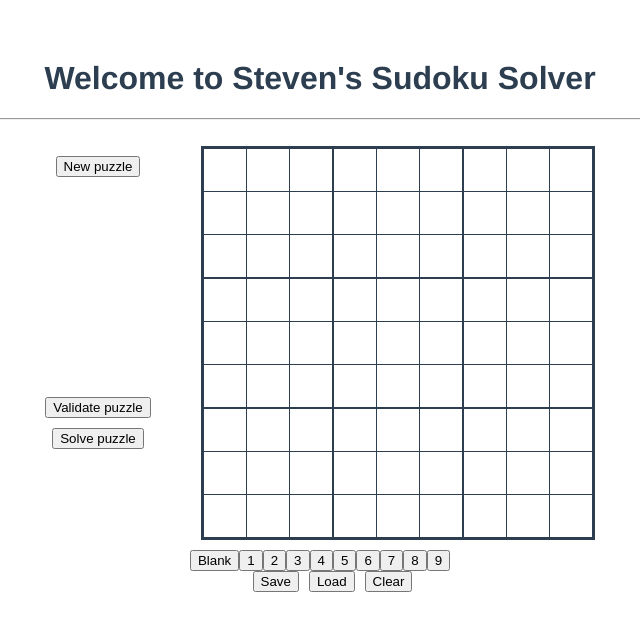
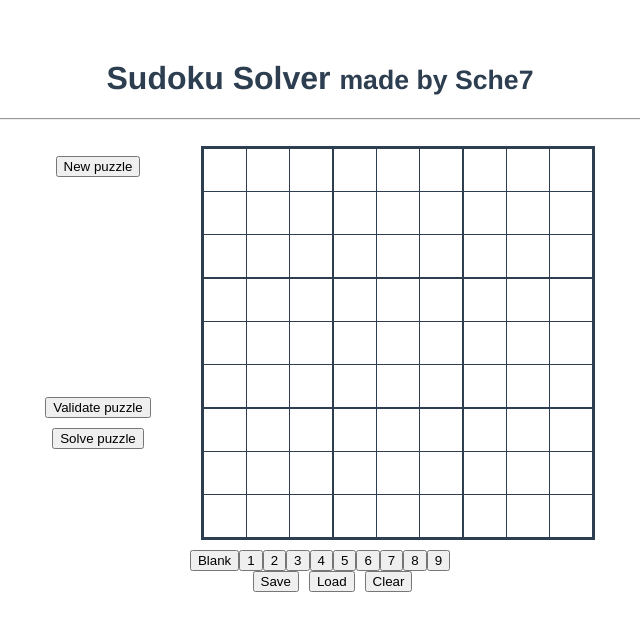
Before and after one commit to Sche7/SudokuSolver, a Vue app in the folder app/: page / in a window 1280 px wide. Shown: the top 630 px of the page, without its empty margins (320-960 px from the left). Built offline with nearby package versions, Linux system fonts and the light colour scheme.

Commit message:
update header

```diff
--- a/app/src/App.vue
+++ b/app/src/App.vue
@@ -6,7 +6,7 @@
       integrity="sha384-RxqHG2ilm4r6aFRpGmBbGTjsqwfqHOKy1ArsMhHusnRO47jcGqpIQqlQK/kmGy9R"
       crossorigin="anonymous"
     >
-    <h1><b>Welcome to Steven's Sudoku Solver</b></h1>
+    <h1><b>Sudoku Solver</b> <small class="text-muted">made by Sche7</small></h1>
     <hr><br>
     <SudokuBoard/>
   </div>
```
